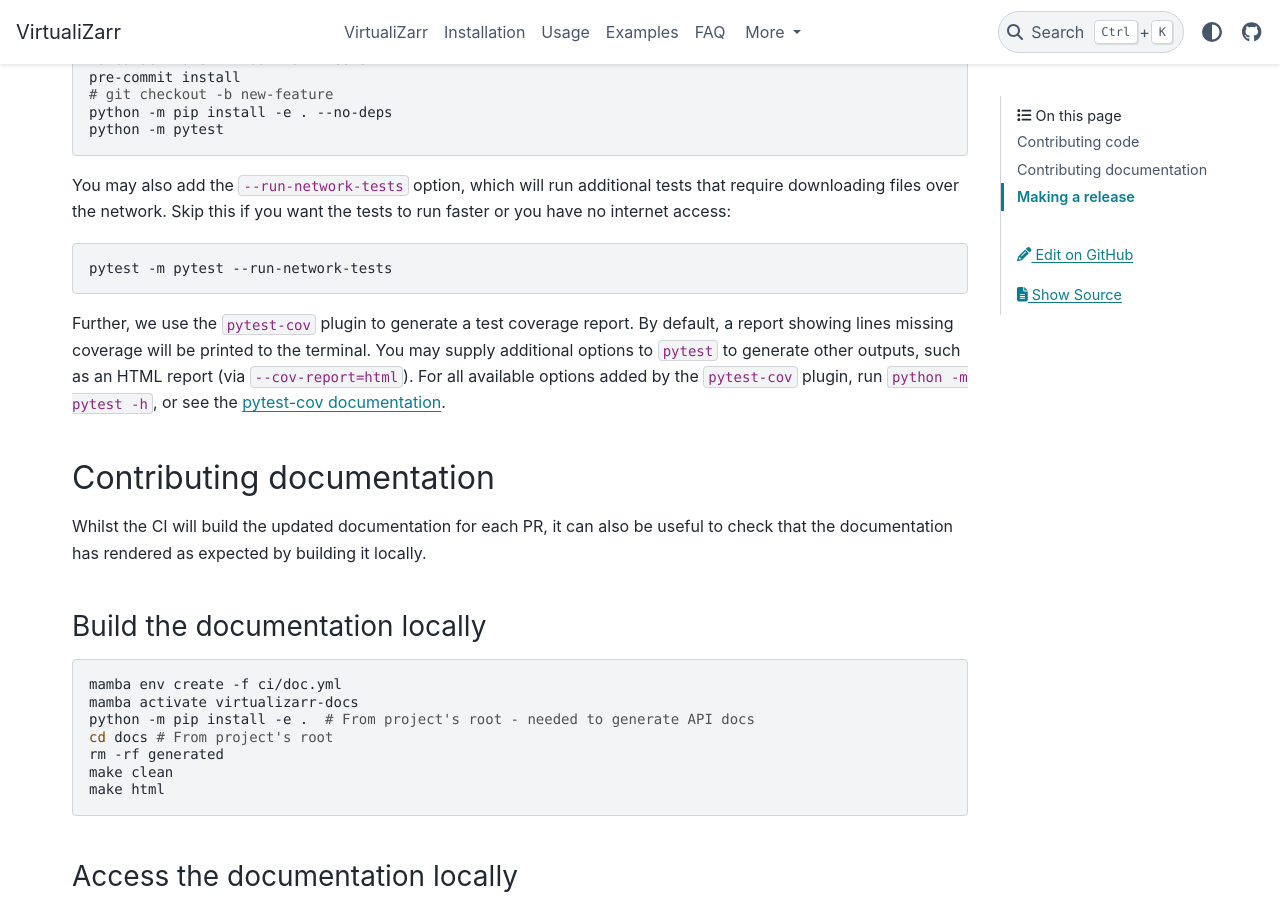
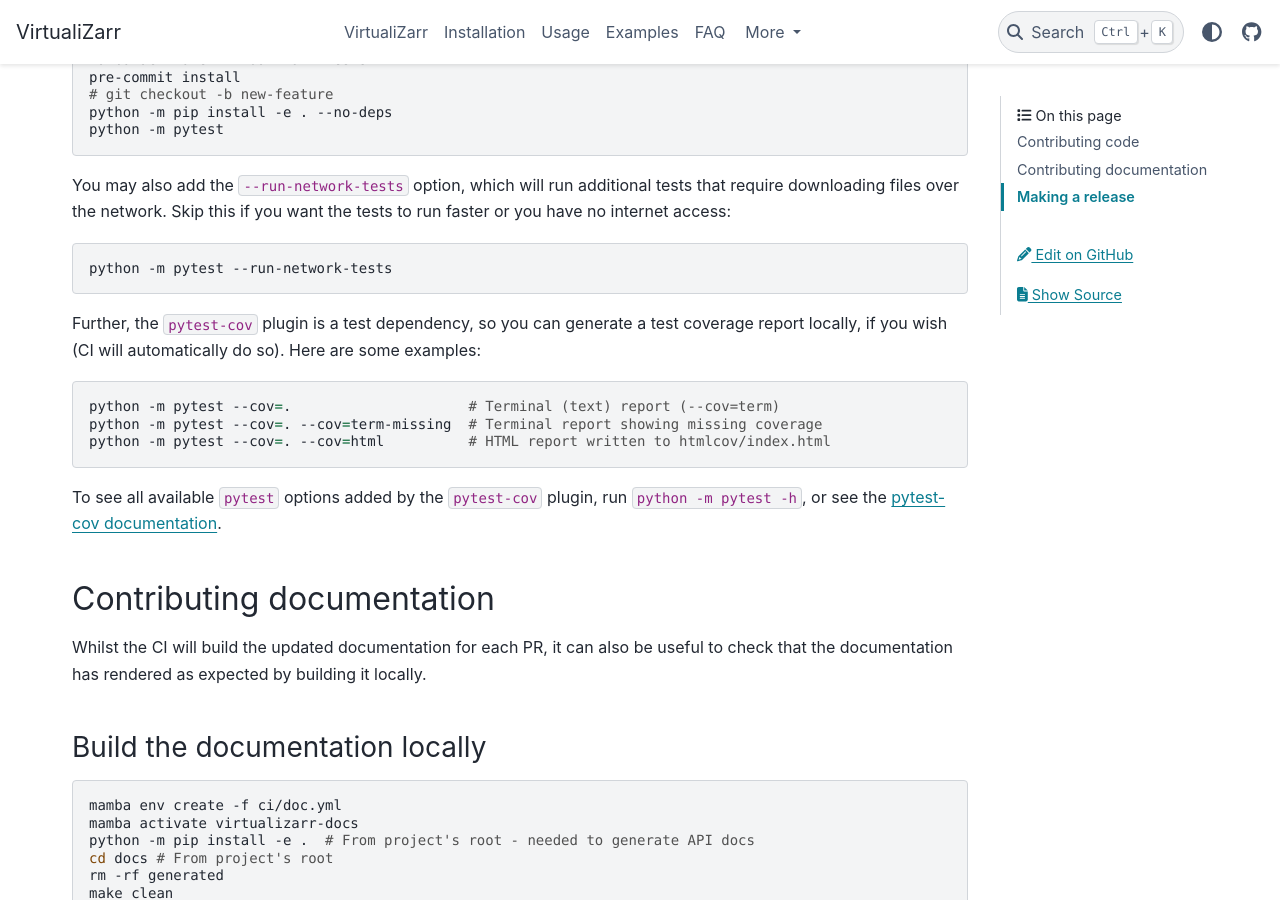
Before and after one commit to zarr-developers/VirtualiZarr, a Sphinx documentation site: the page built from docs/contributing.md, in a window 1280 px wide and 900 px high, scrolled down 388 px. Built offline with Sphinx 7.4.7 and the PyData theme 0.15.4, drawn with Linux system fonts in a browser that asks for light colours.

Commit message:
Do not run pytest coverage by default

````diff
--- a/docs/contributing.md
+++ b/docs/contributing.md
@@ -20,13 +20,20 @@
 faster or you have no internet access:
 
 ```bash
-pytest -m pytest --run-network-tests
+python -m pytest --run-network-tests
 ```
 
-Further, we use the `pytest-cov` plugin to generate a test coverage report.  By default,
-a report showing lines missing coverage will be printed to the terminal.  You may supply
-additional options to `pytest` to generate other outputs, such as an HTML report (via
-`--cov-report=html`).  For all available options added by the `pytest-cov` plugin, run
+Further, the `pytest-cov` plugin is a test dependency, so you can generate a test
+coverage report locally, if you wish (CI will automatically do so).  Here are some
+examples:
+
+```bash
+python -m pytest --cov=.                     # Terminal (text) report (--cov=term)
+python -m pytest --cov=. --cov=term-missing  # Terminal report showing missing coverage
+python -m pytest --cov=. --cov=html          # HTML report written to htmlcov/index.html
+```
+
+To see all available `pytest` options added by the `pytest-cov` plugin, run
 `python -m pytest -h`, or see the
 [pytest-cov documentation](https://pytest-cov.readthedocs.io/en/latest/readme.html).
 
````
Also changed, not shown: pyproject.toml (+2 -5 lines), 4 other files.
